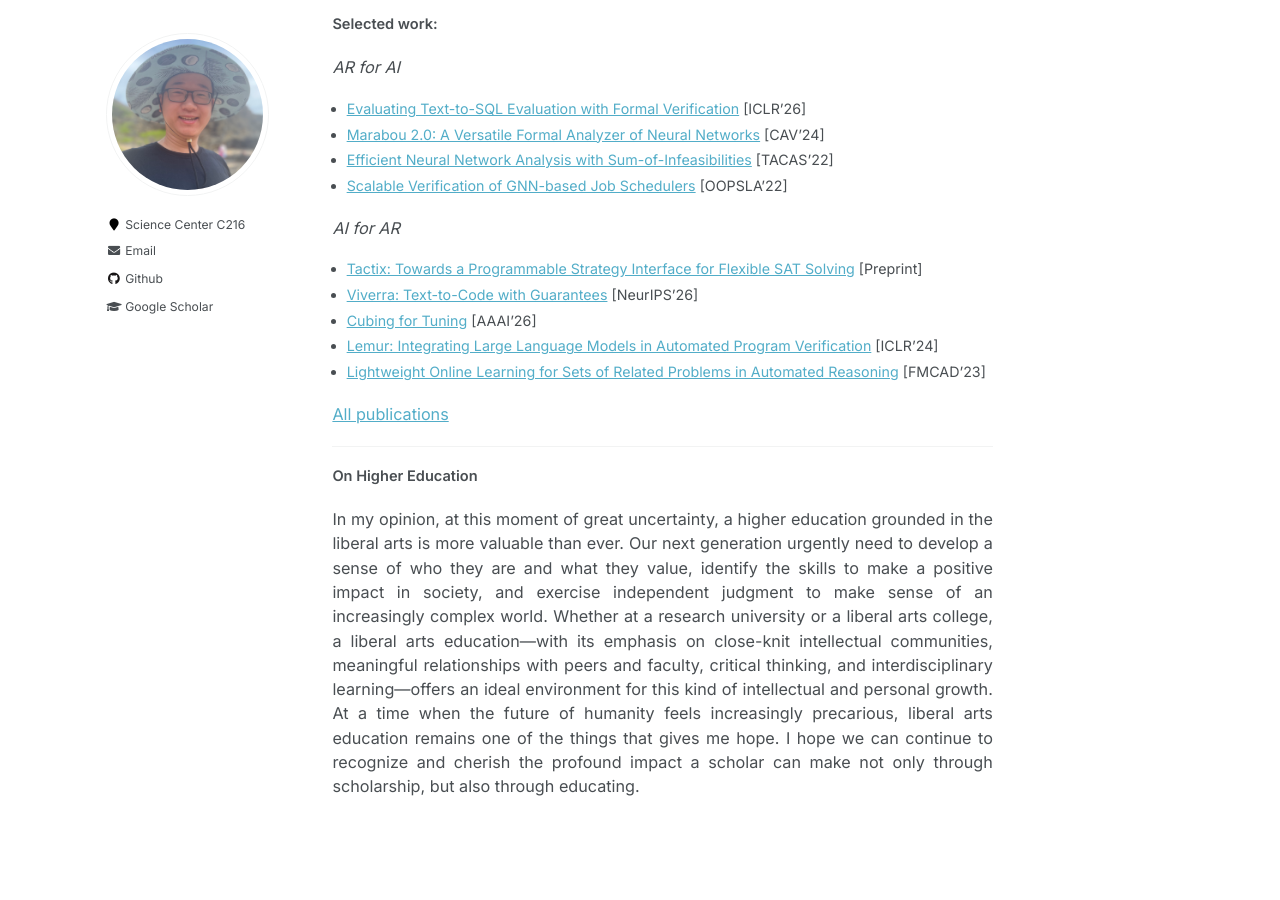
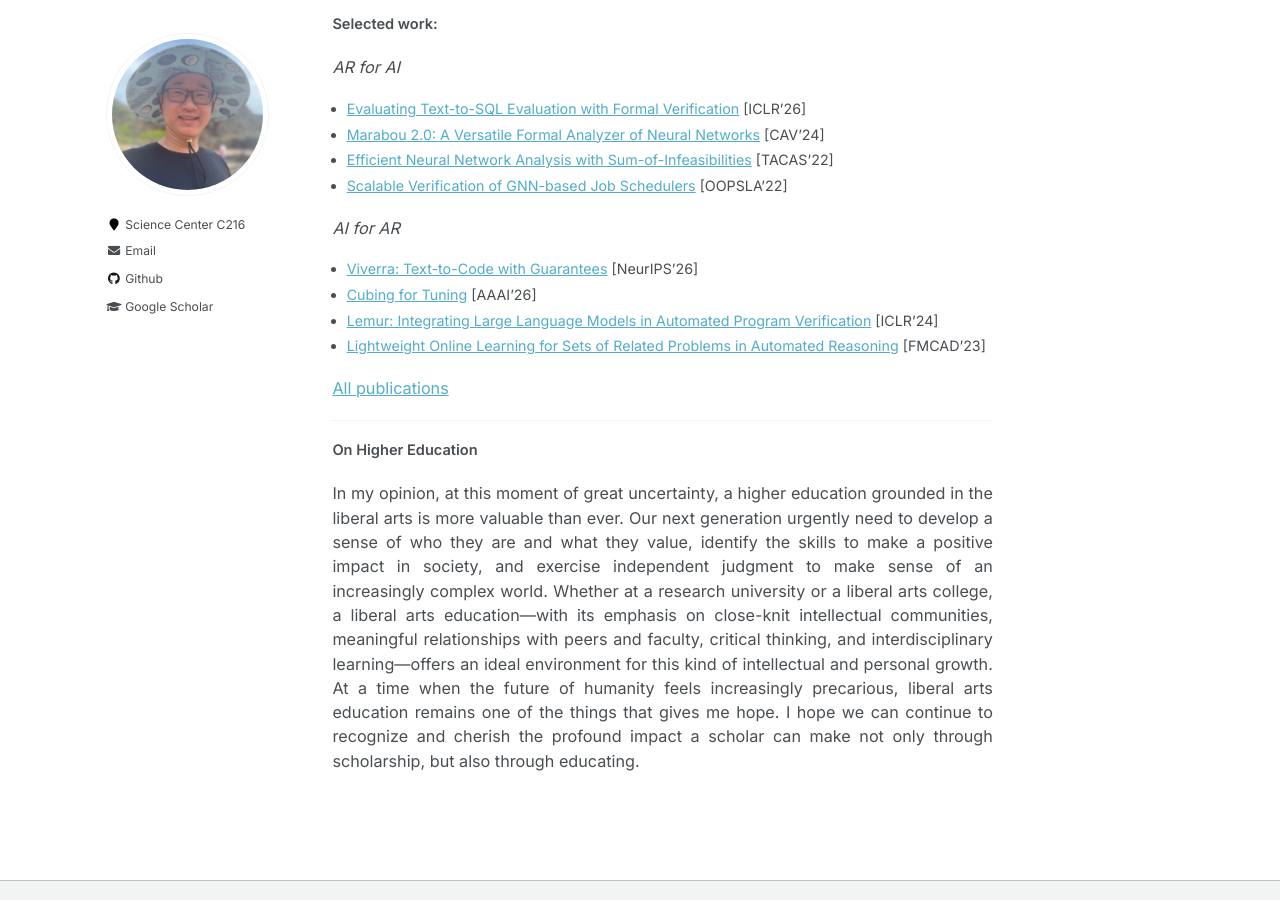
Before and after one commit to wu-haoze/wu-haoze.github.io, a Jekyll site: the page built from _pages/about.md, in a window 1280 px wide and 900 px high, scrolled down 544 px. Built offline with Jekyll 4.4.1, drawn with Linux system fonts in a browser that asks for light colours.

Commit message:
Remove Tactix from homepage selected work
Co-Authored-By: Claude Opus 5.5 <noreply@anthropic.com>
Claude-Session: https://claude.ai/code/session_01EEocrPQ6HcjLvCX8KQAoJN

```diff
--- a/_pages/about.md
+++ b/_pages/about.md
@@ -28,7 +28,6 @@ I got my PhD at Stanford University in 2024, advised by Clark Barrett. Before th
 - [Scalable Verification of GNN-based Job Schedulers](https://arxiv.org/abs/2203.03153){:target="_blank"} [OOPSLA'22]
 
 *AI for AR*
-- [Tactix: Towards a Programmable Strategy Interface for Flexible SAT Solving](https://wu-haoze.github.io/files/tactix-2026.pdf){:target="_blank"} [Preprint]
 - [Viverra: Text-to-Code with Guarantees](https://arxiv.org/abs/2605.14972){:target="_blank"} [NeurIPS'26]
 - [Cubing for Tuning](https://arxiv.org/abs/2504.19039){:target="_blank"} [AAAI'26]
 - [Lemur: Integrating Large Language Models in Automated Program Verification](https://arxiv.org/abs/2310.04870){:target="_blank"} [ICLR'24]
```
